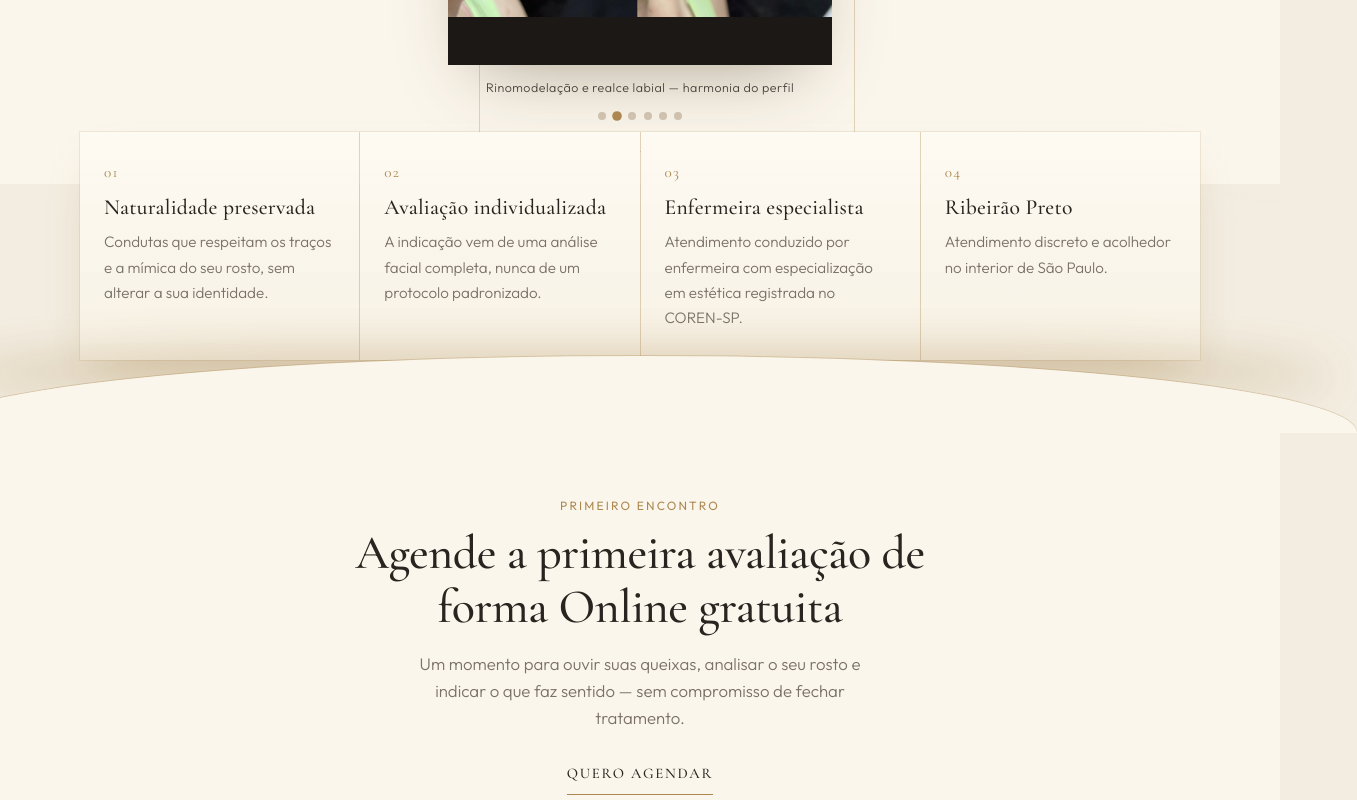
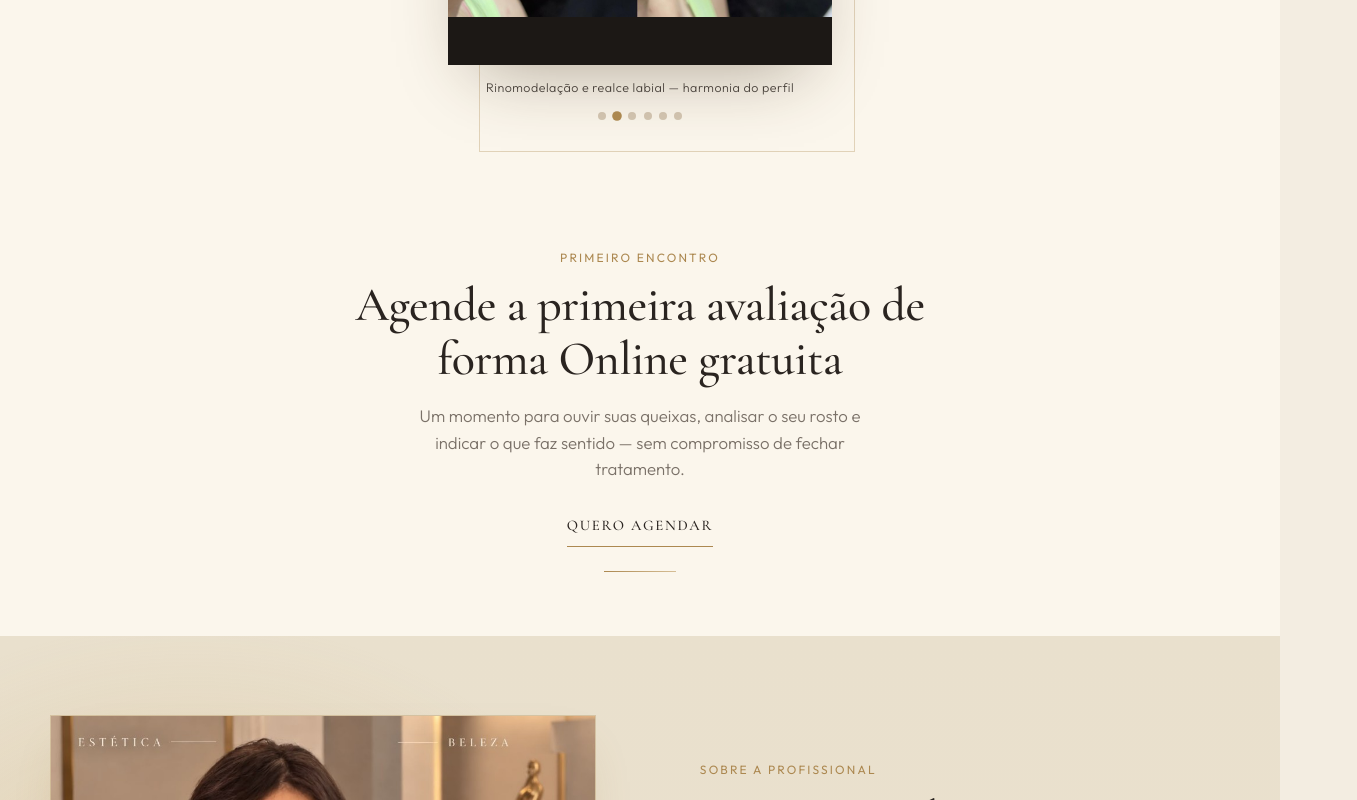
Before and after one commit to fabiotas/landing-dandermani, a Next.js app: page / in a window 1280 px wide. Shown: the part 1700-2500 px from the top of the page, 1357 px wide, since content can reach past the window. Built offline with nearby package versions, Linux system fonts and the light colour scheme.

Commit message:
remocao de quadrados

```diff
--- a/src/components/LandingPage.tsx
+++ b/src/components/LandingPage.tsx
@@ -1,6 +1,5 @@
 import { Header } from './Header'
 import { Hero } from './Hero'
-import { Highlights } from './Highlights'
 import { Process } from './Process'
 import { Treatments } from './Treatments'
 import { Results } from './Results'
@@ -24,7 +23,6 @@ export function LandingPage({ treatment }: LandingPageProps) {
       <main>
         <Hero supporting={treatment?.supporting} />
         <Results />
-        <Highlights />
         <Process />
         <About />
         <Location />
```
